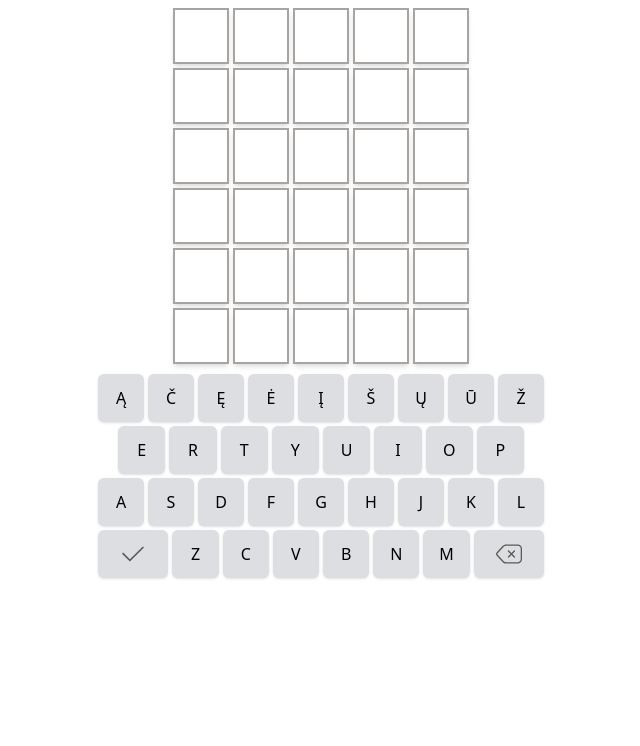
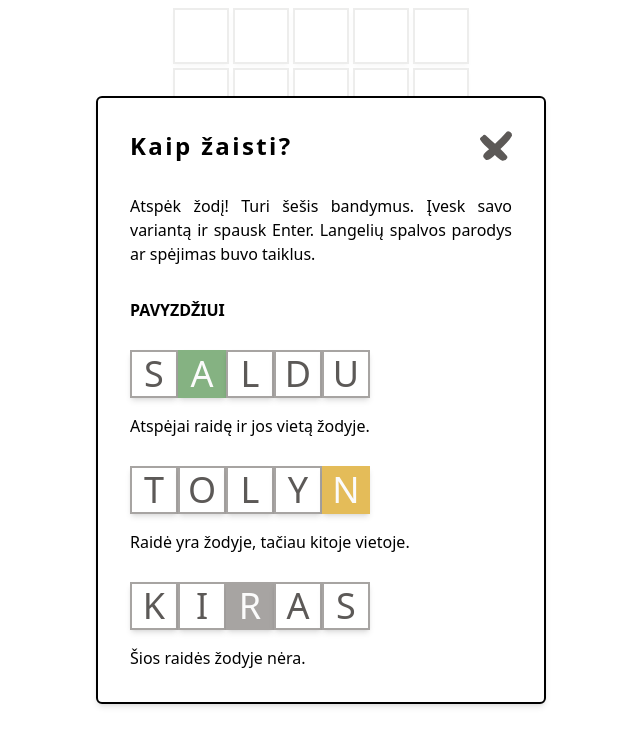
Before and after one commit to simas-b/zodziu-react, a React (Create React App) app: page / in a window 1280 px wide. Shown: the top 746 px of the page, without its empty margins (319-959 px from the left). Built offline with nearby package versions, Linux system fonts and the light colour scheme.

Commit message:
card modals

```diff
--- a/src/App.tsx
+++ b/src/App.tsx
@@ -1,15 +1,23 @@
 import React, { useState } from "react";
 import Board from "./components/Board";
+import Card from "./components/Card";
 import Keyboard from "./components/Keyboard";
+import Rules from "./components/Rules";
 import targetWord from "./targetWord";
 
 function App() {
   const [lettersExhausted, setLettersExhausted] = useState<string[]>([]);
+  const [isRulesOpen, setIsRulesOpen] = useState(true);
+
   const handleGameEnd = (state: string[]) => {
     console.log("sveikinu", state);
   };
 
   return (
+    <>
+      <Card isOpen={isRulesOpen}>
+        <Rules onClose={() => setIsRulesOpen(false)} />
+      </Card>
       <div className="flex flex-col items-center">
         <Board
           targetWord={targetWord}
@@ -18,6 +26,7 @@ function App() {
         />
         <Keyboard lettersDisabled={lettersExhausted} />
       </div>
+    </>
   );
 }
 
--- a/src/components/Board.tsx
+++ b/src/components/Board.tsx
@@ -38,7 +38,7 @@ export default function Board({
 
   return (
     <div className="grid grid-cols-5 gap-1 my-2">
-      {rows.map((row, index) => (
+      {rows.map((_, index) => (
         <Row
           onSubmit={handleSubmit}
           targetWord={targetWord}
--- /dev/null
+++ b/src/components/Card.tsx
@@ -0,0 +1,68 @@
+import classNames from "classnames";
+import React, { ReactNode } from "react";
+
+type Props = {
+  isOpen: boolean;
+  children: ReactNode;
+};
+
+const styles = {
+  container: [
+    "select-none",
+    "absolute",
+    "flex",
+    "items-center",
+    "justify-center",
+    "w-screen",
+    "h-screen",
+    "top-0",
+    "left-0",
+  ],
+
+  card: [
+    "duration-500",
+    "flex",
+    "flex-1",
+    "flex-col",
+    "justify-center",
+    "items-center",
+    "m-4",
+    "py-4",
+    "border-gray-200",
+    "border-2",
+    "rounded-md",
+    "shadow-md",
+    "bg-white",
+    "z-20",
+  ],
+
+  overlay: [
+    "w-screen",
+    "h-screen",
+    "z-10",
+    "opacity-80",
+    "bg-white",
+    "fixed",
+    "top-0",
+    "left-0",
+  ],
+};
+
+export default function Card({ isOpen = false, children }: Props) {
+  return (
+    <>
+      <div className={classNames(styles.container, !isOpen && "invisible")}>
+        <div
+          className={classNames(
+            styles.card,
+            isOpen ? "opacity-1 " : "opacity-0 -translate-y-64"
+          )}
+          style={{ maxWidth: 450 }}
+        >
+          {children}
+        </div>
+      </div>
+      <div className={classNames(styles.overlay, !isOpen && "invisible")}></div>
+    </>
+  );
+}
--- a/src/components/Row.tsx
+++ b/src/components/Row.tsx
@@ -4,16 +4,16 @@ import compareWords from "../utils/compareWords";
 import Square, { Color } from "./Square";
 
 type Props = {
-  onSubmit: (activeWord: string) => void;
+  onSubmit?: (activeWord: string) => void;
   guess?: string;
   targetWord: string;
-  isActive: boolean;
+  isActive?: boolean;
 };
 export default function Row({
   onSubmit,
   guess,
   targetWord,
-  isActive,
+  isActive = false,
 }: Props) {
   const [activeWord, setActiveWord] = useState("");
 
@@ -23,11 +23,12 @@ export default function Row({
 
   const word = isActive ? activeWord : guess;
 
+  // If this row is active, add event handlers for key presses
   useEffect(() => {
     const handleKeyPress = (key: string): void => {
       if (key === "enter") {
         if (activeWord.length !== 5) return;
-        onSubmit(activeWord);
+        onSubmit && onSubmit(activeWord);
         setActiveWord("");
       }
 
--- /dev/null
+++ b/src/components/Rules.tsx
@@ -0,0 +1,55 @@
+import React from "react";
+import Square from "./Square";
+import crossIcon from "../assets/cross.svg";
+
+type Props = {
+  onClose: () => void;
+};
+
+export default function Rules({ onClose }: Props) {
+  return (
+    <div className="flex flex-col items-start px-8">
+      <div className="flex w-full justify-between items-center mb-4">
+        <h2 className="py-4 text-2xl font-semibold tracking-widest">
+          Kaip žaisti?
+        </h2>
+        <div className="cursor-pointer select-none" onClick={onClose}>
+          <img
+            src={crossIcon}
+            alt="close"
+            style={{ width: "2rem", height: "2rem" }}
+          />
+        </div>
+      </div>
+      <p className="text-justify">
+        Atspėk žodį! Turi šešis bandymus. Įvesk savo variantą ir spausk Enter.
+        Langelių spalvos parodys ar spėjimas buvo taiklus.
+      </p>
+      <h3 className="pt-8 mb-4 text-md uppercase font-semibold">PAVYZDŽIUI</h3>
+      <div className="flex mt-3">
+        <Square color="white" letter="s" small />
+        <Square color="green" letter="a" small />
+        <Square color="white" letter="l" small />
+        <Square color="white" letter="d" small />
+        <Square color="white" letter="u" small />
+      </div>
+      <p className="my-4">Atspėjai raidę ir jos vietą žodyje.</p>
+      <div className="flex mt-3">
+        <Square color="white" letter="t" small />
+        <Square color="white" letter="o" small />
+        <Square color="white" letter="l" small />
+        <Square color="white" letter="y" small />
+        <Square color="yellow" letter="n" small />
+      </div>
+      <p className="my-4">Raidė yra žodyje, tačiau kitoje vietoje.</p>
+      <div className="flex mt-3">
+        <Square color="white" letter="k" small />
+        <Square color="white" letter="i" small />
+        <Square color="gray" letter="r" small />
+        <Square color="white" letter="a" small />
+        <Square color="white" letter="s" small />
+      </div>
+      <p className="my-4">Šios raidės žodyje nėra.</p>
+    </div>
+  );
+}
--- a/src/components/Square.tsx
+++ b/src/components/Square.tsx
@@ -5,27 +5,16 @@ export type Color = "green" | "yellow" | "gray" | "white";
 
 type Props = {
   color?: Color;
-  size?: "small" | "normal";
+  small?: boolean;
   letter?: string;
   active?: boolean;
 };
 
-export default function Square({
-  color = "white",
-  letter,
-  size = "normal",
-  active = false,
-}: Props) {
 const colorClass = {
   green: "bg-green text-bright border-green",
   yellow: "bg-yellow text-bright border-yellow",
   gray: "bg-gray text-bright border-gray",
   white: "bg-white text-dark border-gray",
-  };
-
-  const sizeClass = {
-    small: "h-10 w-10 sm:h-12 sm:w-12",
-    normal: "h-12 w-12 sm:h-14 sm:w-14",
 };
 
 const style = [
@@ -41,11 +30,20 @@ export default function Square({
   "shadow-md",
 ];
 
+export default function Square({
+  color = "white",
+  letter,
+  small = false,
+  active = false,
+}: Props) {
+  const sizeClass = small
+    ? "h-10 w-10 sm:h-12 sm:w-12"
+    : "h-12 w-12 sm:h-14 sm:w-14";
   return (
     <div
       className={classNames(
         style,
-        sizeClass[size],
+        sizeClass,
         colorClass[color],
         active ? "border-dark" : ""
       )}
```
Lines whose indentation alone changed are shown as unchanged.
